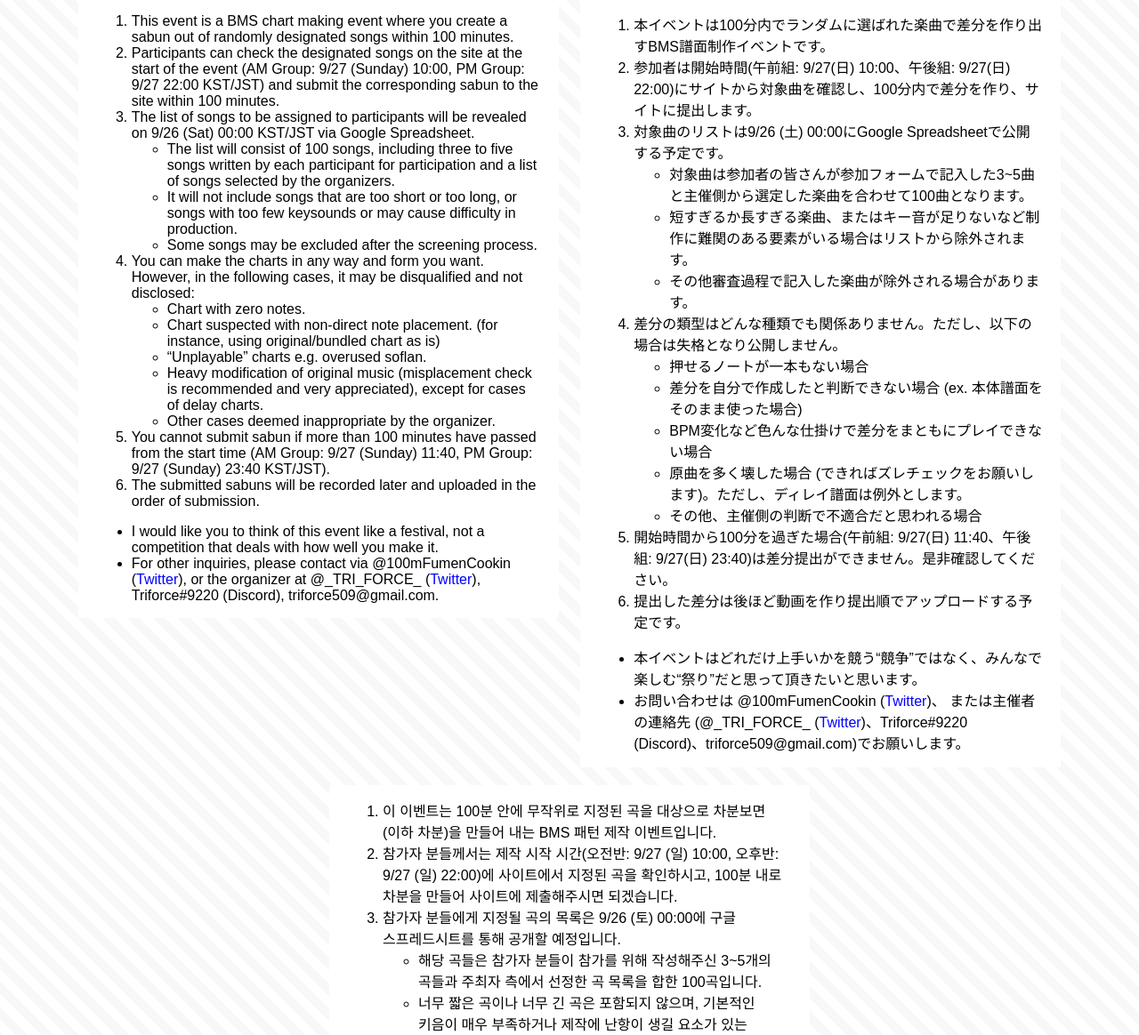
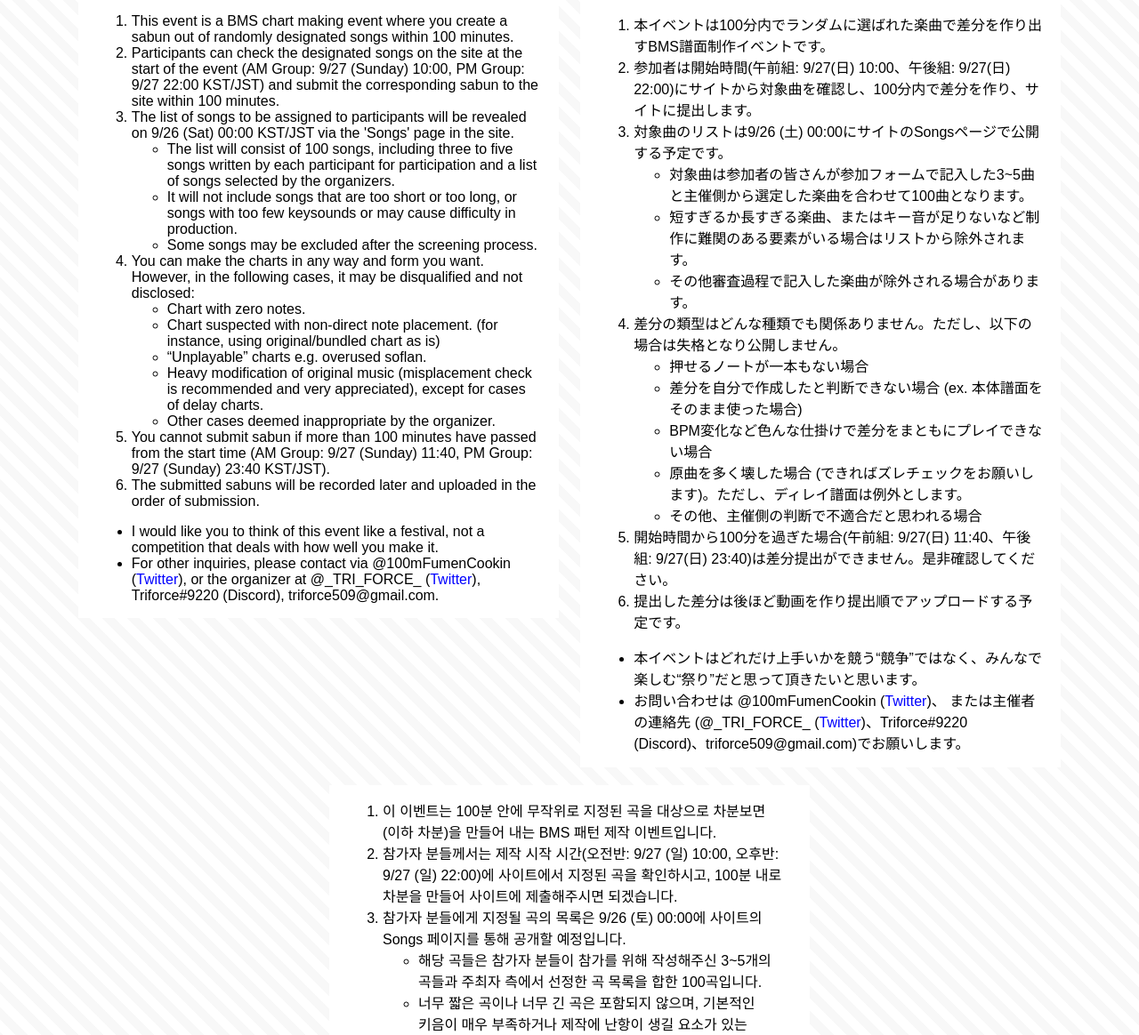
Before and after one commit to hyunsikjeong/100min-fumen-cooking-platform, a Flask app: page /rule in a window 1280 px wide. Shown: the part 168-1332 px from the top of the page at 89% size. Run offline with Flask 2, Linux system fonts and the light colour scheme; parts of the project's set-up code (start-up, migrations or seed data) failed here and were passed over; some web fonts are replaced.

Commit message:
Replace 'spreadsheets' in the rule to 'song page'

```diff
--- a/templates/rule.html
+++ b/templates/rule.html
@@ -12,7 +12,7 @@
                 <li>This event is a BMS chart making event where you create a sabun out of randomly designated songs within 100 minutes.</li>
                 <li>Participants can check the designated songs on the site at the start of the event (AM Group: 9/27 (Sunday) 10:00, PM Group: 9/27 22:00 KST/JST)
                     and submit the corresponding sabun to the site within 100 minutes.</li>
-                <li>The list of songs to be assigned to participants will be revealed on 9/26 (Sat) 00:00 KST/JST via Google Spreadsheet.</li>
+                <li>The list of songs to be assigned to participants will be revealed on 9/26 (Sat) 00:00 KST/JST via the 'Songs' page in the site.</li>
                 <ul>
                     <li>The list will consist of 100 songs, including three to five songs written by each participant for participation and a list of songs selected
                         by the organizers.</li>
@@ -40,7 +40,7 @@
             <ol>
                 <li>本イベントは100分内でランダムに選ばれた楽曲で差分を作り出すBMS譜面制作イベントです。</li>
                 <li>参加者は開始時間(午前組: 9/27(日) 10:00、午後組: 9/27(日) 22:00)にサイトから対象曲を確認し、100分内で差分を作り、サイトに提出します。</li>
-                <li>対象曲のリストは9/26 (土) 00:00にGoogle Spreadsheetで公開する予定です。</li>
+                <li>対象曲のリストは9/26 (土) 00:00にサイトのSongsページで公開する予定です。</li>
                 <ul>
                     <li>対象曲は参加者の皆さんが参加フォームで記入した3~5曲と主催側から選定した楽曲を合わせて100曲となります。</li>
                     <li>短すぎるか長すぎる楽曲、またはキー音が足りないなど制作に難関のある要素がいる場合はリストから除外されます。</li>
@@ -68,7 +68,7 @@
                 <li>이 이벤트는 100분 안에 무작위로 지정된 곡을 대상으로 차분보면(이하 차분)을 만들어 내는 BMS 패턴 제작 이벤트입니다.</li>
                 <li>참가자 분들께서는 제작 시작 시간(오전반: 9/27 (일) 10:00, 오후반: 9/27 (일) 22:00)에 사이트에서 지정된 곡을 확인하시고,
                     100분 내로 차분을 만들어 사이트에 제출해주시면 되겠습니다.</li>
-                <li>참가자 분들에게 지정될 곡의 목록은 9/26 (토) 00:00에 구글 스프레드시트를 통해 공개할 예정입니다.</li>
+                <li>참가자 분들에게 지정될 곡의 목록은 9/26 (토) 00:00에 사이트의 Songs 페이지를 통해 공개할 예정입니다.</li>
                 <ul>
                     <li>해당 곡들은 참가자 분들이 참가를 위해 작성해주신 3~5개의 곡들과 주최자 측에서 선정한 곡 목록을 합한 100곡입니다.</li>
                     <li>너무 짧은 곡이나 너무 긴 곡은 포함되지 않으며, 기본적인 키음이 매우 부족하거나 제작에 난항이 생길 요소가 있는 경우에도 제외됩니다.</li>
```
